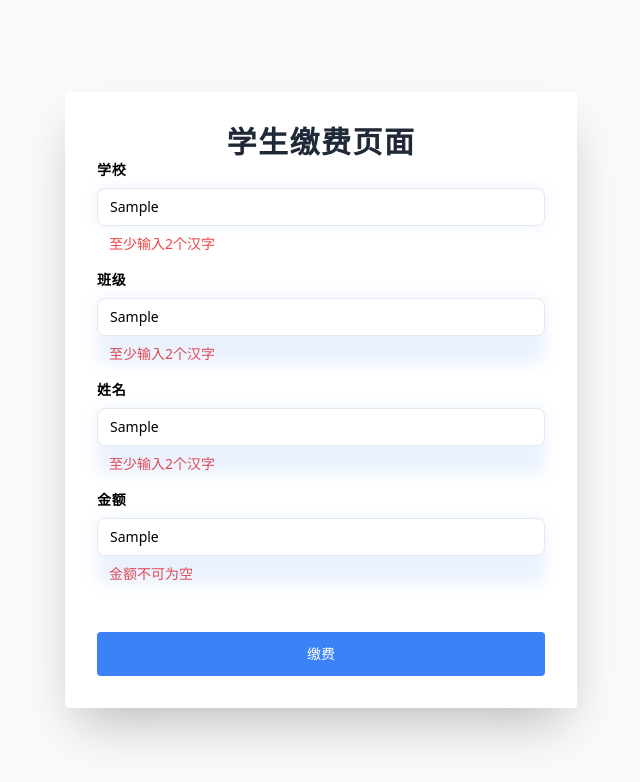
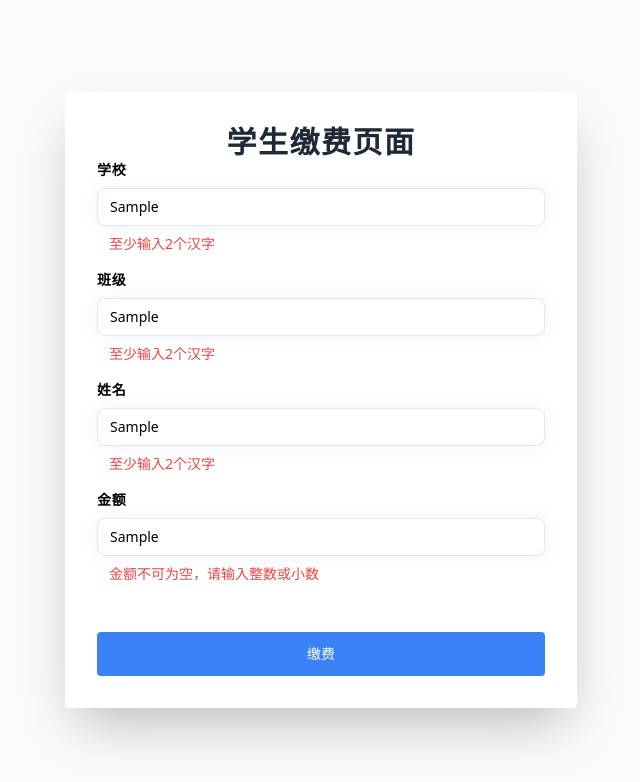
Before and after one commit to cuitaocrazy/supervision, a Next.js app in the folder web-site/simple-shopping/: page /createOrder in a window 1280 px wide. Both pictures are taken after typing "Sample", "Sample", "Sample", "Sample" into the empty fields and a click on the input "缴费". Shown: the top 782 px of the page, without its empty margins (319-959 px from the left). Built offline with nearby package versions, Linux system fonts and the light colour scheme.

Commit message:
缴费页面：调整input框发光的标签要素

```diff
--- a/web-site/simple-shopping/pages/createOrder.tsx
+++ b/web-site/simple-shopping/pages/createOrder.tsx
@@ -40,24 +40,24 @@ const CreateOrder: NextPage = () => {
           <div className="relative group">
             <div className="absolute inset-0 transition duration-200 rounded-lg opacity-10 blur filter bg-secondary-500 group-hover:opacity-50"></div>
             <input className="relative w-full px-3 py-2 text-sm bg-white border rounded-lg text-grey-800 focus:none" type="text" {...register('class', { required: true, minLength: 2, maxLength: 10, pattern: /[^/+\x00-\xff]$/ })} placeholder="请输入班级名称" />
-            {errors.class && <p className="pt-2 pl-3 text-sm text-red-500">至少输入2个汉字</p>}
           </div>
+          {errors.class && <p className="pt-2 pl-3 text-sm text-red-500">至少输入2个汉字</p>}
         </div>
         <div className="flex flex-col mb-4">
           <label className="mb-2 text-sm font-bold tracking-wider">姓名</label>
           <div className="relative group">
             <div className="absolute inset-0 transition duration-200 rounded-lg opacity-10 blur filter bg-secondary-500 group-hover:opacity-50"></div>
             <input className="relative w-full px-3 py-2 text-sm bg-white border rounded-lg focus:none text-grey-800" type="text" {...register('name', { required: true, minLength: 2, maxLength: 10, pattern: /[^/+\x00-\xff]$/ })} placeholder="请输入姓名" />
-            {errors.name && <p className="pt-2 pl-3 text-sm text-red-500">至少输入2个汉字</p>}
           </div>
+          {errors.name && <p className="pt-2 pl-3 text-sm text-red-500">至少输入2个汉字</p>}
         </div>
         <div className="flex flex-col mb-4">
           <label className="mb-2 text-sm font-bold tracking-wider">金额</label>
           <div className="relative group">
             <div className="absolute inset-0 transition duration-200 rounded-lg opacity-10 blur filter bg-secondary-500 group-hover:opacity-50"></div>
             <input className="relative w-full px-3 py-2 text-sm bg-white border rounded-lg focus:outline-none text-grey-800" type="text" {...register('amt', { required: true, pattern: /^([1-9]\d*\.\d*|0\.\d*[1-9]\d*)|(-?[1-9]\d*)$/ })} placeholder="请输入金额" />
-            {errors.amt && <p className="pt-2 pl-3 text-sm text-red-500">金额不可为空</p>}
           </div>
+          {errors.amt && <p className="pt-2 pl-3 text-sm text-red-500">金额不可为空，请输入整数或小数</p>}
         </div>
       </fieldset>
       <input className="block w-full p-3 mx-auto mt-8 text-sm font-medium text-white rounded bg-secondary-500 hover:bg-secondary-700" type="submit" value="缴费" />
```
